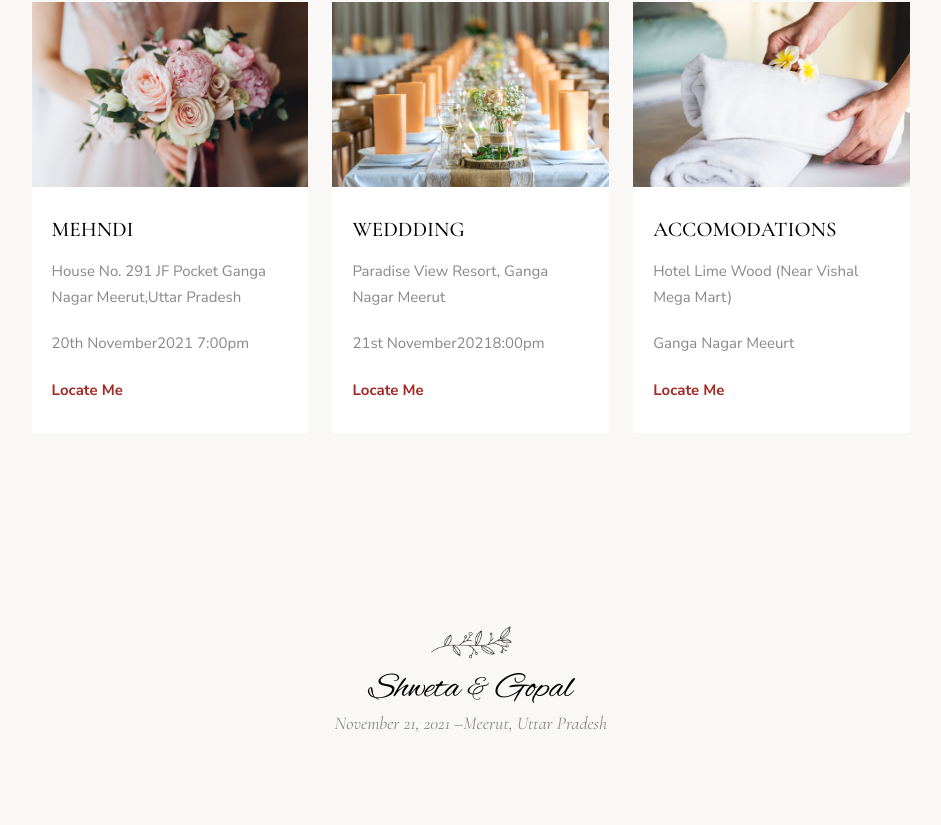
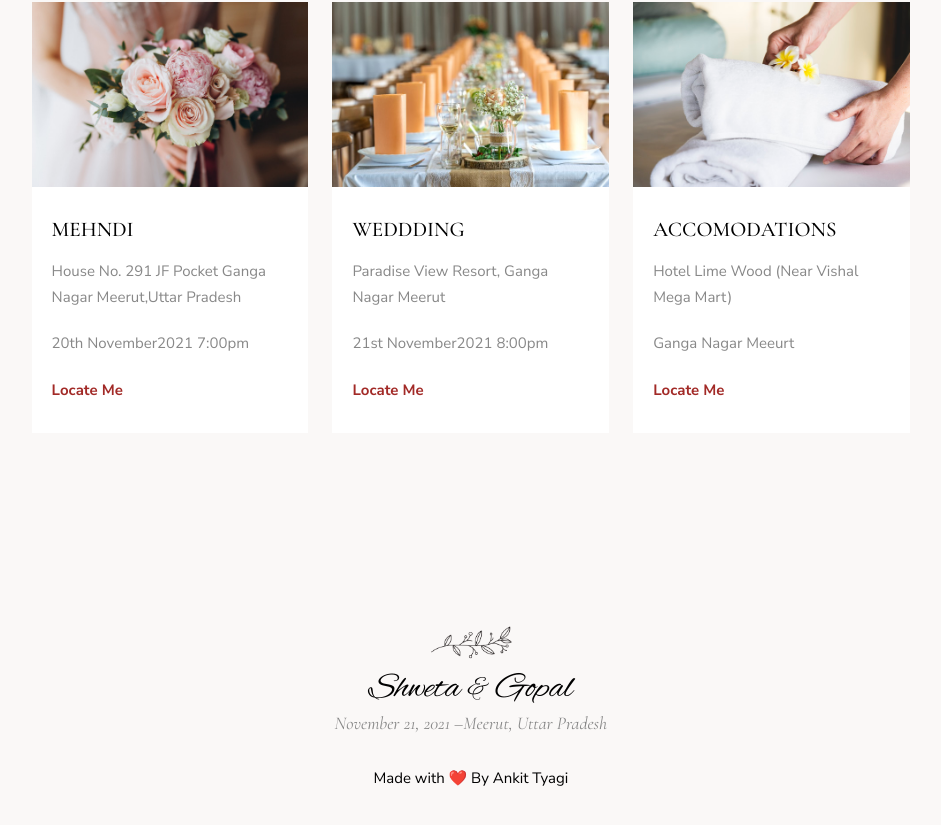
Before and after one commit to Shwetagopalwedding/Invitation, a React (Create React App) app: page / in a window 1280 px wide. Shown: the part 3185-4010 px from the top of the page, without its empty margins (310-1251 px from the left). Built offline with nearby package versions, Linux system fonts and the light colour scheme.

Commit message:
initial commit

```diff
--- a/src/components/Footer.js
+++ b/src/components/Footer.js
@@ -17,6 +17,15 @@ function Footer() {
             <p className="copyright">
               November 21, 2021 –Meerut, Uttar Pradesh
             </p>
+            <a
+              href="https://www.linkedin.com/in/ankittyagi-webdeveloper/"
+              alt="linkedin"
+              className="copyright"
+              style={{ marginTop: "5px", color: "black" }}
+              target="_blank"
+            >
+              Made with ❤️ By Ankit Tyagi
+            </a>
           </div>
         </div>
       </div>
--- a/src/components/Where.js
+++ b/src/components/Where.js
@@ -51,6 +51,7 @@ function Where() {
               </p>
               <p>
                 <i className="ti-time"></i> <span>21st November2021 </span>
+                {"     "}
                 <span> 8:00pm</span>
               </p>
               <a
```
